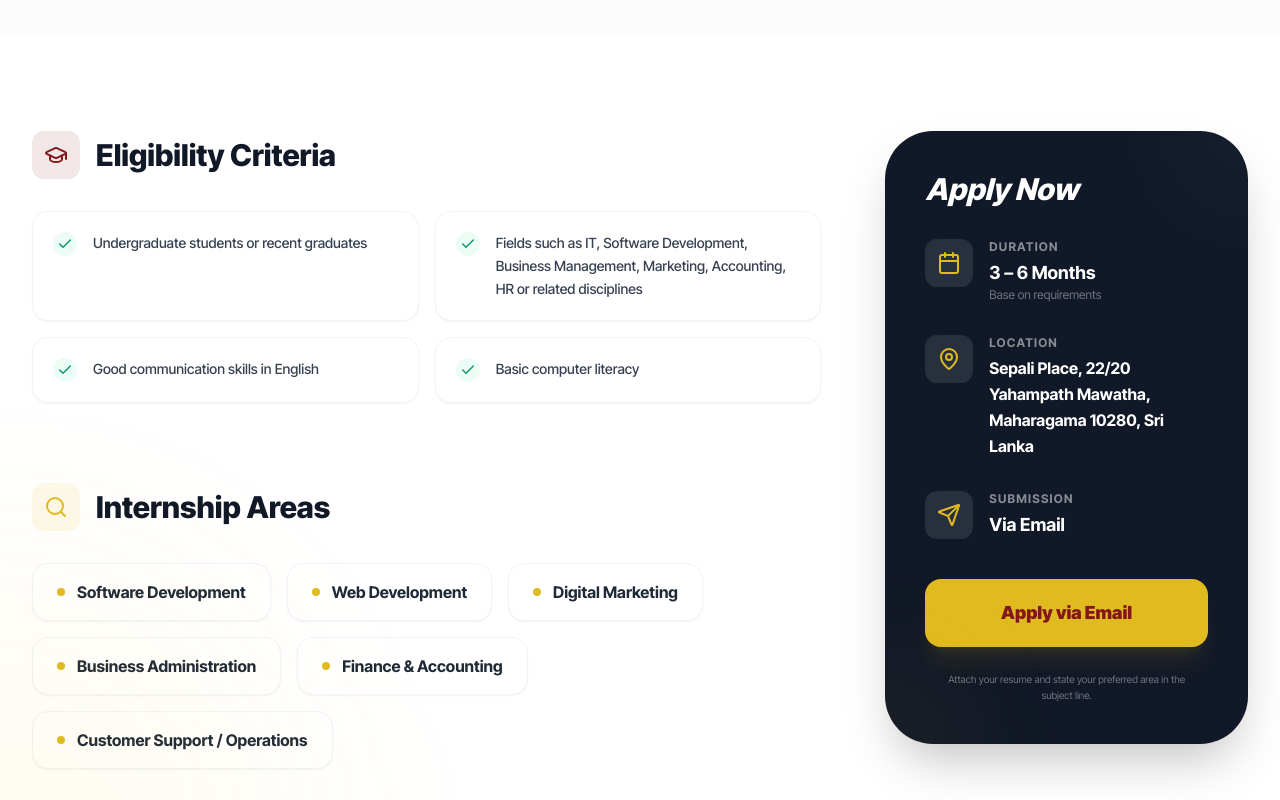
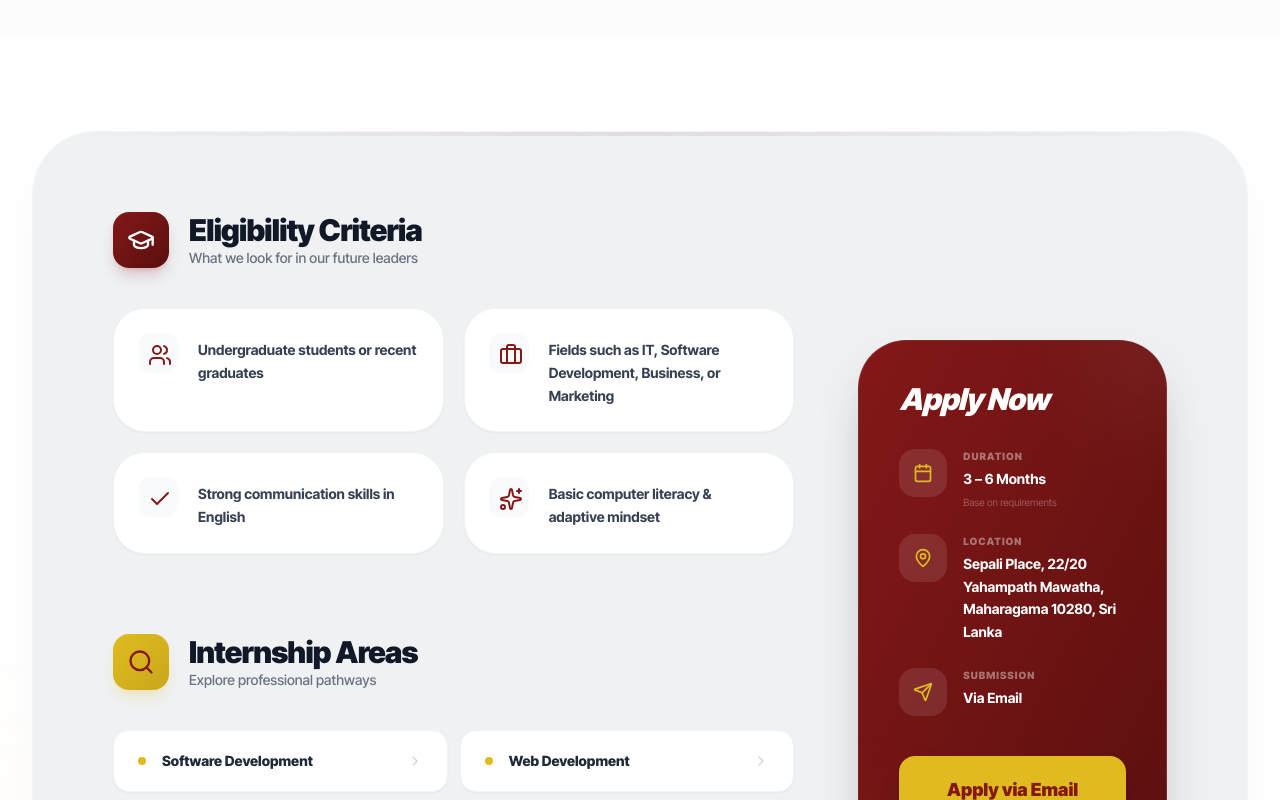
Before and after one commit to Global-Dev2026/GlobalCooperation, a Next.js app: page /careers/internships in a window 1280 px wide. Shown: the part 1480-2280 px from the top of the page. Built offline with nearby package versions, Linux system fonts and the light colour scheme.

Commit message:
Implement new Internship Programs and Careers sections.

```diff
--- a/components/sections/Careers.tsx
+++ b/components/sections/Careers.tsx
@@ -477,21 +477,6 @@ export default function Careers({ initialJobs }: { initialJobs: Job[] }) {
                                     >
                                         Explore Programs <ArrowRight className="w-4 h-4 group-hover:translate-x-1 transition-transform" />
                                     </Link>
-                                        <div className="flex items-center gap-3 text-white/40">
-                                            <div className="flex -space-x-3">
-                                                {[1, 2, 3].map(i => (
-                                                    <div key={i} className="w-8 h-8 rounded-full border border-white/10 overflow-hidden bg-white/5 relative">
-                                                        <NextImage
-                                                            src={`https://i.pravatar.cc/100?img=${i + 20}`}
-                                                            alt="user"
-                                                            fill
-                                                            className="object-cover"
-                                                        />
-                                                    </div>
-                                                ))}
-                                            </div>
-                                            <span className="text-xs font-bold">100+ Stories</span>
-                                        </div>
                                 </div>
                             </div>
 
--- a/components/sections/InternshipPrograms.tsx
+++ b/components/sections/InternshipPrograms.tsx
@@ -229,59 +229,78 @@ export default function InternshipPrograms() {
                 </div>
             </div>
 
-            {/* ── Main Content Grid ── */}
+            {/* ── Main Content Grid: Wrapped in Unified Container ── */}
             <div className="max-w-7xl mx-auto px-4 sm:px-6 lg:px-8 py-24">
-                <div className="grid grid-cols-1 lg:grid-cols-12 gap-16">
+                <motion.div
+                    initial={{ opacity: 0, y: 40 }}
+                    whileInView={{ opacity: 1, y: 0 }}
+                    viewport={{ once: true }}
+                    className="bg-[#eceef1]/80 backdrop-blur-xl border border-white/20 rounded-[4rem] p-8 md:p-16 lg:p-20 shadow-2xl shadow-gray-200/40 relative overflow-hidden"
+                >
+                    {/* Subtle Background Glow */}
+                    <div className="absolute top-0 left-0 w-full h-1 bg-gradient-to-r from-transparent via-[#841818]/10 to-transparent" />
+
+                    <div className="grid grid-cols-1 lg:grid-cols-12 gap-16 relative z-10">
 
                         <div className="lg:col-span-8 space-y-20">
-                        {/* Eligibility */}
+                            {/* ── Eligibility: Re-imagined ── */}
+                            <motion.section
+                                initial="hidden"
+                                whileInView="visible"
+                                viewport={{ once: true }}
+                                variants={containerVariants}
+                                className="relative"
+                            >
+                                <div className="flex items-center gap-5 mb-10">
+                                    <div className="w-14 h-14 bg-gradient-to-br from-[#841818] to-[#5a0f0f] text-white rounded-2xl flex items-center justify-center shadow-lg shadow-[#841818]/20">
+                                        <GraduationCap className="w-7 h-7" />
+                                    </div>
+                                    <div>
+                                        <h3 className="text-3xl font-black text-gray-900 tracking-tight">Eligibility Criteria</h3>
+                                        <p className="text-sm text-gray-500 font-medium">What we look for in our future leaders</p>
+                                    </div>
+                                </div>
+
+                                <div className="grid grid-cols-1 md:grid-cols-2 gap-5">
+                                    {[
+                                        { text: "Undergraduate students or recent graduates", icon: <Users /> },
+                                        { text: "Fields such as IT, Software Development, Business, or Marketing", icon: <Briefcase /> },
+                                        { text: "Strong communication skills in English", icon: <Check /> },
+                                        { text: "Basic computer literacy & adaptive mindset", icon: <Sparkles /> }
+                                    ].map((req, i) => (
+                                        <motion.div
+                                            key={i}
+                                            variants={itemVariants}
+                                            className="group relative flex gap-5 p-6 rounded-[2rem] bg-white border border-gray-100 shadow-sm hover:shadow-xl hover:shadow-gray-200/50 transition-all duration-500 overflow-hidden"
+                                        >
+                                            <div className="absolute top-0 left-0 w-1 h-full bg-[#841818] opacity-0 group-hover:opacity-100 transition-opacity" />
+                                            <div className="w-10 h-10 rounded-xl flex items-center justify-center flex-shrink-0 bg-gray-50 text-[#841818] group-hover:bg-[#841818] group-hover:text-white transition-all duration-500">
+                                                {req.icon && <div className="w-5 h-5">{req.icon}</div>}
+                                            </div>
+                                            <p className="text-gray-700 font-bold text-sm leading-relaxed pt-1.5">{req.text}</p>
+                                        </motion.div>
+                                    ))}
+                                </div>
+                            </motion.section>
+
+                            {/* ── Internship Areas: Premium Grid ── */}
                             <motion.section
                                 initial="hidden"
                                 whileInView="visible"
                                 viewport={{ once: true }}
                                 variants={containerVariants}
                             >
-                            <div className="flex items-center gap-4 mb-8">
-                                <div className="w-12 h-12 bg-[#841818]/10 text-[#841818] rounded-xl flex items-center justify-center">
-                                    <GraduationCap className="w-6 h-6" />
+                                <div className="flex items-center gap-5 mb-10">
+                                    <div className="w-14 h-14 bg-gradient-to-br from-[#E0BB20] to-[#c9a71b] text-[#841818] rounded-2xl flex items-center justify-center shadow-lg shadow-[#E0BB20]/20">
+                                        <Search className="w-7 h-7" />
                                     </div>
-                                <h3 className="text-3xl font-extrabold text-gray-900">Eligibility Criteria</h3>
+                                    <div>
+                                        <h3 className="text-3xl font-black text-gray-900 tracking-tight">Internship Areas</h3>
+                                        <p className="text-sm text-gray-500 font-medium">Explore professional pathways</p>
                                     </div>
-                            <div className="grid grid-cols-1 md:grid-cols-2 gap-4">
-                                {[
-                                    "Undergraduate students or recent graduates",
-                                    "Fields such as IT, Software Development, Business Management, Marketing, Accounting, HR or related disciplines",
-                                    "Good communication skills in English",
-                                    "Basic computer literacy"
-                                ].map((req, i) => (
-                                    <motion.div
-                                        key={i}
-                                        variants={itemVariants}
-                                        className="flex gap-4 p-5 rounded-2xl bg-white border border-gray-100 shadow-sm hover:border-[#841818]/30 transition-all hover:bg-gray-50"
-                                    >
-                                        <div className="w-6 h-6 rounded-full flex items-center justify-center flex-shrink-0 bg-emerald-50 text-emerald-600">
-                                            <Check className="w-4 h-4" />
                                 </div>
-                                        <p className="text-gray-700 font-medium text-sm leading-relaxed">{req}</p>
-                                    </motion.div>
-                                ))}
-                            </div>
-                        </motion.section>
 
-                        {/* Internship Areas */}
-                        <motion.section
-                            initial="hidden"
-                            whileInView="visible"
-                            viewport={{ once: true }}
-                            variants={containerVariants}
-                        >
-                            <div className="flex items-center gap-4 mb-8">
-                                <div className="w-12 h-12 bg-[#E0BB20]/10 text-[#E0BB20] rounded-xl flex items-center justify-center">
-                                    <Search className="w-6 h-6" />
-                                </div>
-                                <h3 className="text-3xl font-extrabold text-gray-900">Internship Areas</h3>
-                            </div>
-                            <div className="flex flex-wrap gap-4">
+                                <div className="grid grid-cols-1 sm:grid-cols-2 gap-3">
                                     {[
                                         "Software Development",
                                         "Web Development",
@@ -293,77 +312,72 @@ export default function InternshipPrograms() {
                                         <motion.div
                                             key={i}
                                             variants={itemVariants}
-                                        className="px-6 py-4 bg-white rounded-2xl border border-gray-100 shadow-sm hover:border-[#E0BB20]/50 hover:bg-[#E0BB20]/5 transition-all flex items-center gap-3"
+                                            className="group px-6 py-5 bg-white rounded-2xl border border-gray-100 shadow-sm hover:border-[#E0BB20] hover:bg-gray-50 transition-all flex items-center justify-between"
                                         >
-                                        <div className="w-2 h-2 rounded-full bg-[#E0BB20]" />
-                                        <span className="font-bold text-gray-800">{area}</span>
+                                            <div className="flex items-center gap-4">
+                                                <div className="w-2 h-2 rounded-full bg-[#E0BB20] group-hover:scale-150 transition-transform" />
+                                                <span className="font-extrabold text-gray-800 text-sm">{area}</span>
+                                            </div>
+                                            <ChevronRight className="w-4 h-4 text-gray-300 group-hover:text-[#E0BB20] group-hover:translate-x-1 transition-all" />
                                         </motion.div>
                                     ))}
                                 </div>
                             </motion.section>
                         </div>
 
-                    {/* Applications Sidebar */}
+                        {/* ── Applications Sidebar: Brand Aligned ── */}
                         <div className="lg:col-span-4">
                             <motion.div
                                 initial={{ opacity: 0, x: 20 }}
                                 whileInView={{ opacity: 1, x: 0 }}
                                 viewport={{ once: true }}
                                 id="apply-now"
-                            className="sticky top-32 bg-gray-900 rounded-[3rem] p-10 text-white shadow-2xl relative overflow-hidden"
+                                className="lg:sticky lg:top-32 bg-gradient-to-br from-[#841818] to-[#5a0f0f] rounded-[3rem] p-10 text-white shadow-2xl relative overflow-hidden border border-white/10"
                             >
-                            <div className="absolute top-0 right-0 w-32 h-32 bg-white/5 rounded-full blur-3xl -translate-y-1/2 translate-x-1/2 pointer-events-none" />
-                            <div className="absolute bottom-0 left-0 w-32 h-32 bg-[#E0BB20]/10 rounded-full blur-3xl translate-y-1/2 -translate-x-1/2 pointer-events-none" />
+                                {/* Decorative Elements */}
+                                <div className="absolute top-0 right-0 w-32 h-32 bg-white/10 rounded-full blur-3xl -translate-y-1/2 translate-x-1/2" />
+                                <div className="absolute bottom-0 left-0 w-32 h-32 bg-[#E0BB20]/20 rounded-full blur-3xl translate-y-1/2 -translate-x-1/2" />
 
-                            <h4 className="text-3xl font-extrabold mb-8 italic">Apply Now</h4>
+                                <div className="relative z-10">
+                                    <h4 className="text-3xl font-black mb-8 italic tracking-tight">Apply Now</h4>
 
-                            <div className="space-y-8 mb-10">
-                                <div className="flex gap-4">
-                                    <div className="w-12 h-12 rounded-xl bg-white/10 flex items-center justify-center flex-shrink-0">
-                                        <Calendar className="w-6 h-6 text-[#E0BB20]" />
+                                    <div className="space-y-6 mb-10">
+                                        {[
+                                            { label: "Duration", val: "3 – 6 Months", sub: "Base on requirements", icon: <Calendar className="w-5 h-5" /> },
+                                            { label: "Location", val: SITE_CONFIG.address, icon: <MapPin className="w-5 h-5" /> },
+                                            { label: "Submission", val: "Via Email", icon: <Send className="w-5 h-5" /> }
+                                        ].map((info, idx) => (
+                                            <div key={idx} className="flex gap-4 group/item">
+                                                <div className="w-12 h-12 rounded-2xl bg-white/10 flex items-center justify-center flex-shrink-0 group-hover/item:bg-[#E0BB20]/20 transition-colors">
+                                                    <div className="text-[#E0BB20]">
+                                                        {info.icon}
+                                                    </div>
                                                 </div>
                                                 <div>
-                                        <p className="text-white/50 text-xs uppercase tracking-widest font-bold mb-1">Duration</p>
-                                        <p className="font-bold text-lg">3 – 6 Months</p>
-                                        <p className="text-xs text-white/40">Base on requirements</p>
+                                                    <p className="text-white/40 text-[10px] uppercase font-black tracking-widest mb-1">{info.label}</p>
+                                                    <p className="font-bold text-sm leading-relaxed">{info.val}</p>
+                                                    {info.sub && <p className="text-[10px] text-white/30 mt-1">{info.sub}</p>}
                                                 </div>
                                             </div>
-
-                                <div className="flex gap-4">
-                                    <div className="w-12 h-12 rounded-xl bg-white/10 flex items-center justify-center flex-shrink-0">
-                                        <MapPin className="w-6 h-6 text-[#E0BB20]" />
-                                    </div>
-                                    <div>
-                                        <p className="text-white/50 text-xs uppercase tracking-widest font-bold mb-1">Location</p>
-                                        <p className="font-bold text-md leading-relaxed">{SITE_CONFIG.address}</p>
-                                    </div>
-                                </div>
-
-                                <div className="flex gap-4">
-                                    <div className="w-12 h-12 rounded-xl bg-white/10 flex items-center justify-center flex-shrink-0">
-                                        <Send className="w-6 h-6 text-[#E0BB20]" />
-                                    </div>
-                                    <div>
-                                        <p className="text-white/50 text-xs uppercase tracking-widest font-bold mb-1">Submission</p>
-                                        <p className="font-bold text-lg">Via Email</p>
-                                    </div>
-                                </div>
+                                        ))}
                                     </div>
 
                                     <a
-                                href={`mailto:${SITE_CONFIG.email}?subject=Internship Application`}
-                                className="w-full py-5 bg-[#E0BB20] hover:bg-[#c9a71b] text-[#841818] rounded-2xl font-black text-center text-lg shadow-xl shadow-[#E0BB20]/10 transition-all block"
+                                        href="mailto:jobs@globalsoftsl.com?subject=Internship Application"
+                                        className="w-full py-5 bg-[#E0BB20] hover:bg-white text-[#841818] rounded-2xl font-black text-center text-lg shadow-xl shadow-black/20 transition-all block active:scale-95"
                                     >
                                         Apply via Email
                                     </a>
 
-                            <p className="text-center text-white/40 text-[10px] mt-6 leading-relaxed px-4">
-                                Attach your resume and state your preferred area in the subject line.
+                                    <p className="text-center text-white/40 text-[10px] mt-6 leading-relaxed px-4 font-medium">
+                                        Include your resume and mention your field of interest in the subject.
                                     </p>
+                                </div>
                             </motion.div>
                         </div>
 
                     </div>
+                </motion.div>
             </div>
 
 
```
Lines whose indentation alone changed are shown as unchanged.
